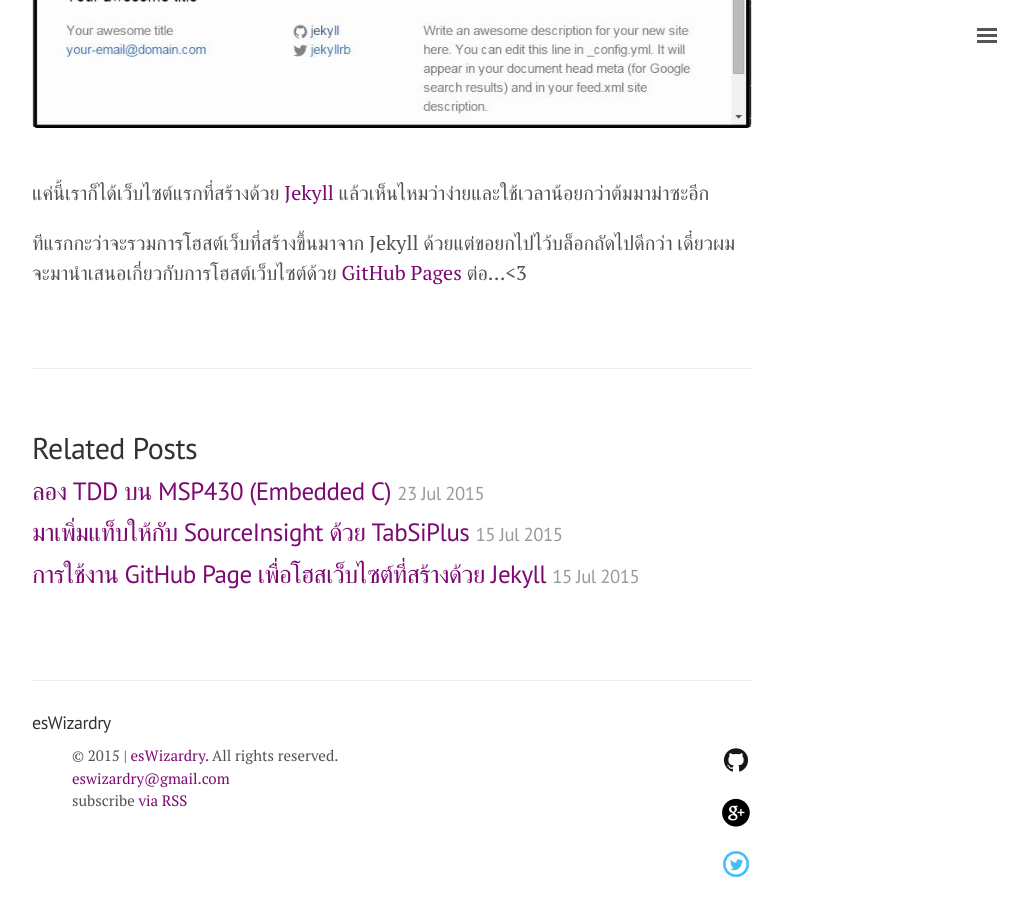
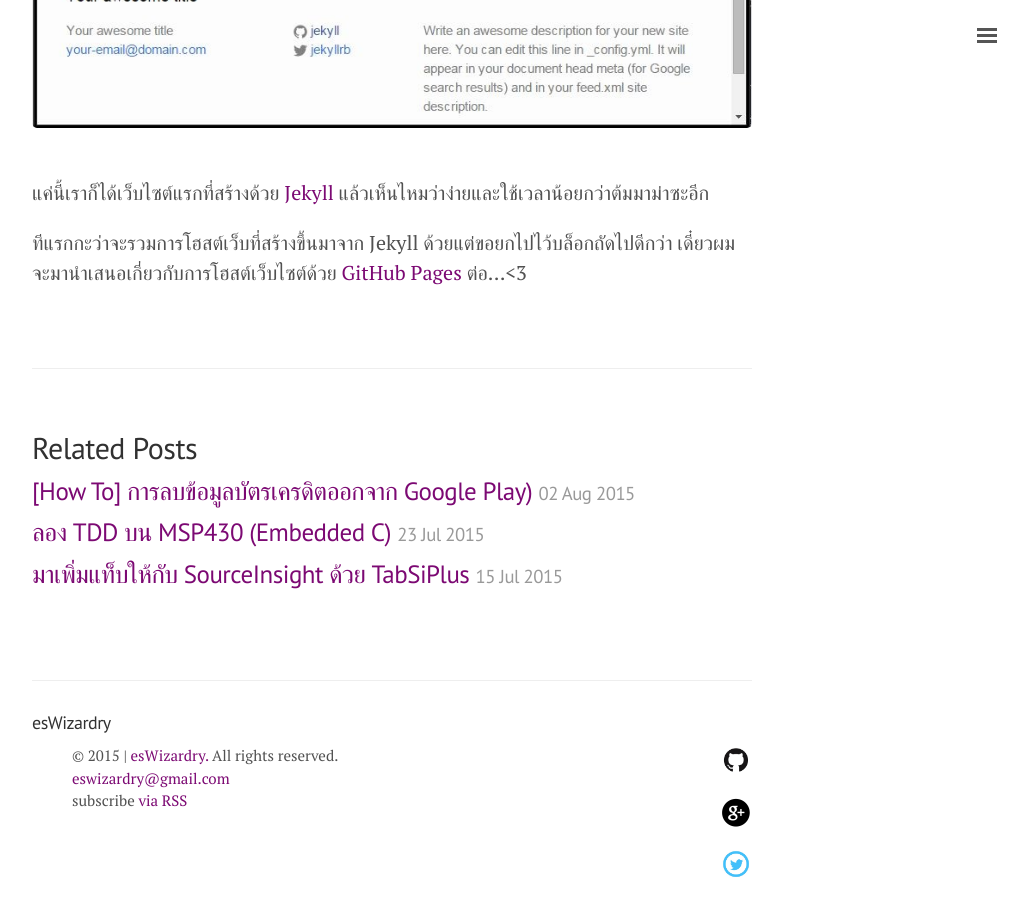
Before and after one commit to eswizardry/eswizardry.github.io, a Jekyll site: the page built from _posts/2015-07-12-introducing-jekyll.md, in a window 1280 px wide and 900 px high, scrolled down 3173 px. Shown: the whole window, without its empty margins (248-1276 px from the left). Built offline with Jekyll 4.4.1, drawn with Linux system fonts in a browser that asks for light colours; comment, search, counter and statistics services are not loaded.

Commit message:
add delete credit post

```diff
--- a/_includes/footer.html
+++ b/_includes/footer.html
@@ -7,7 +7,7 @@
     <div class="footer-col-wrapper">
       <div class="footer-col  footer-col-1">
         <ul class="contact-list">
-          <li>&copy; {{ site.time | date: '%Y' }} | <a href="{{ site.url }}">esWizardry.</a> All rights reserved.</li>
+          <li>&copy; {{ site.time | date: '%Y' }} | <a href="/">esWizardry.</a> All rights reserved.</li>
           <li><a href="mailto:{{ site.email }}">{{ site.email }}</a></li>
           <li><p class="rss-subscribe">subscribe <a href="{{ "/feed.xml" | prepend: site.baseurl }}">via RSS</a></li>
         </ul>
@@ -17,19 +17,19 @@
         <ul class="social-media-list">
           {% if site.github_username %}
           <li>
-            <a href="https://github.com/{{ site.github_username }}"><image src="/assets/gh-logo.jpg" /></a>
+            <a href="https://github.com/{{ site.github_username }}"><img src="/assets/gh-logo.jpg" /></a>
           </li>
           {% endif %}
 
           {% if site.googleplus_username %}
           <li>
-            <a rel="author" href="https://plus.google.com/{{ site.googleplus_username }}"><image src="/assets/googleplus.jpg" /></a>
+            <a rel="author" href="https://plus.google.com/{{ site.googleplus_username }}"><img src="/assets/googleplus.jpg" /></a>
           </li>
           {% endif %}
 
           {% if site.twitter_username %}
           <li>
-            <a href="https://twitter.com/{{ site.twitter_username }}"><image src="/assets/twtblue-logo.jpg" /></a>
+            <a href="https://twitter.com/{{ site.twitter_username }}"><img src="/assets/twtblue-logo.jpg" /></a>
           </li>
           {% endif %}
         </ul>
--- a/_layouts/post.html
+++ b/_layouts/post.html
@@ -6,7 +6,7 @@
   <h1 class="post-title">{{ page.title }}</h1>
   <span class="post-date">{{ page.date | date_to_string }} |</span>
   {% for tag in page.tags %}
-    <a href="{{ site.url }}{{ tag }}"><span class="post-tag">{{ tag }}</span></a>
+    <a href="/{{ tag }}"><span class="post-tag">{{ tag }}</span></a>
   {% endfor %}
   {{ content }}
 </div>
--- /dev/null
+++ b/_posts/2015-08-02-delete-credit-from-googleplay.md
@@ -0,0 +1,34 @@
+---
+layout: post
+title: "[How To] การลบข้อมูลบัตรเครดิตออกจาก Google Play)"
+comments: True
+description: " หลายคนที่ใช้แอนดรอยน์และต้องการซื้อแอพจากก็ต้องทำการผูกบัตรเครดิตเข้ากับบัญชี Google Play store ซึ่งบางคนก็ไม่สบายใจที่ต้องเอาบัตรเครดิตไปผูกอยู่กับบัญชี Google เพราะกลัวจะถูกแฮ็ก"
+tags:
+- android
+---
+
+<a href="{{ page.url }}"><img src="/assets/google-play/google-wallet.jpg" /></a>
+<!--more-->
+
+หลายคนที่ใช้แอนดรอยน์และต้องการซื้อแอพจากก็ต้องทำการผูกบัตรเครดิตเข้ากับบัญชี [Google Play store ](https://play.google.com/store/) ซึ่งบางคนก็ไม่สบายใจที่ต้องเอาบัตรเครดิตไปผูกอยู่กับบัญชี Google เพราะกลัวจะถูกแฮ็ก
+ผมเองก็เป็นหนึ่งในนั้น ผมก็เลยใช้วิธีการว่าเวลาที่จะซื้อก็กรอกข้อมูลบัตรเครดิตหลังจากซื้อแอพที่เราต้องการเสร็จแล้วก็จะทำการลบข้อมูลบัตรเครดิตของเราออก
+ซึ่งครั้งแรกเลยผมก็ยังงงอยู่เหมือนกันว่าจะไปลบข้อมูลตรงไหน เพราะว่าข้อมูลบัตรเครดิตของเรานั้นมันอยู่ในอีกบริการหนึ่งของ Google ครับคือ [Google wallet](https://wallet.google.com/) ซึ่งวิธีการทีละขั้นตอนก็ดังนี้ครับ
+
+### 1. ให้ล็อกอินเข้าไปที่ [Google wallet](https://wallet.google.com/)
+<br/>
+![first-page](/assets/google-play/wallet-fpage.jpg)
+<br/>
+
+### 2. ไปที่ Payments methods ก็จะพบข้อมูลบัตรเครดิตของเรา ให้เลือก Remove ครับ
+<br/>
+![payment-methods](/assets/google-play/payment-methods.jpg)
+<br/>
+
+### 3. จากนั้นก็จะมีหน้าต่าง pop up ขึ้นมาให้เรากดยืนยัน
+<br/>
+![confirmation](/assets/google-play/confirmation.jpg)
+<br/>
+
+### 4. แค่นี้ก็เรียบร้อยครับ
+<br/>
+![finish](/assets/google-play/hooley-finish.jpg)
```
Also changed, not shown: android.md (added, +5 -0 lines), assets/google-play/confirmation.jpg (added), assets/google-play/google-wallet.jpg (added), assets/google-play/hooley-finish.jpg (added), assets/google-play/payment-methods.jpg (added), assets/google-play/wallet-fpage.jpg (added).
